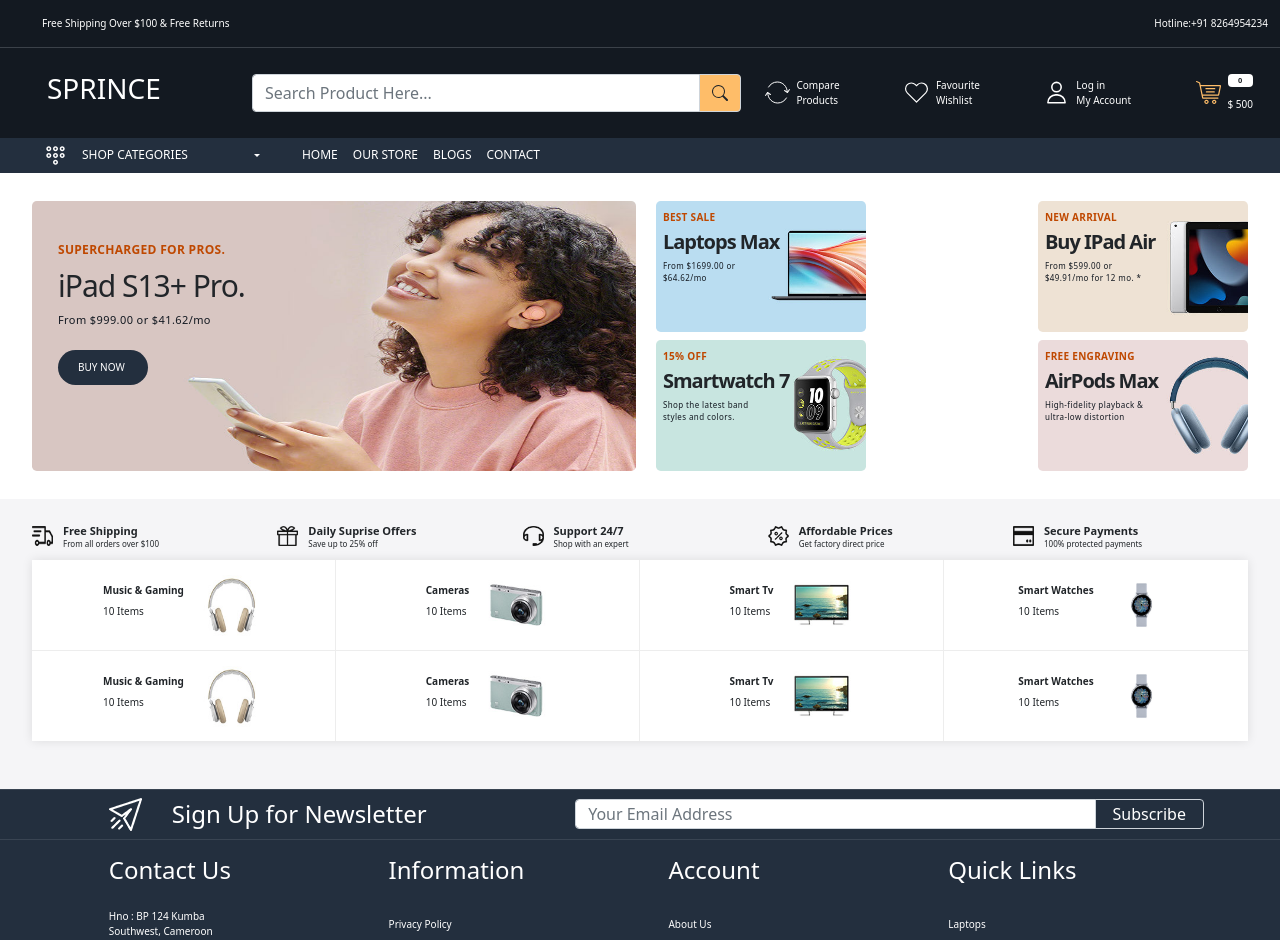
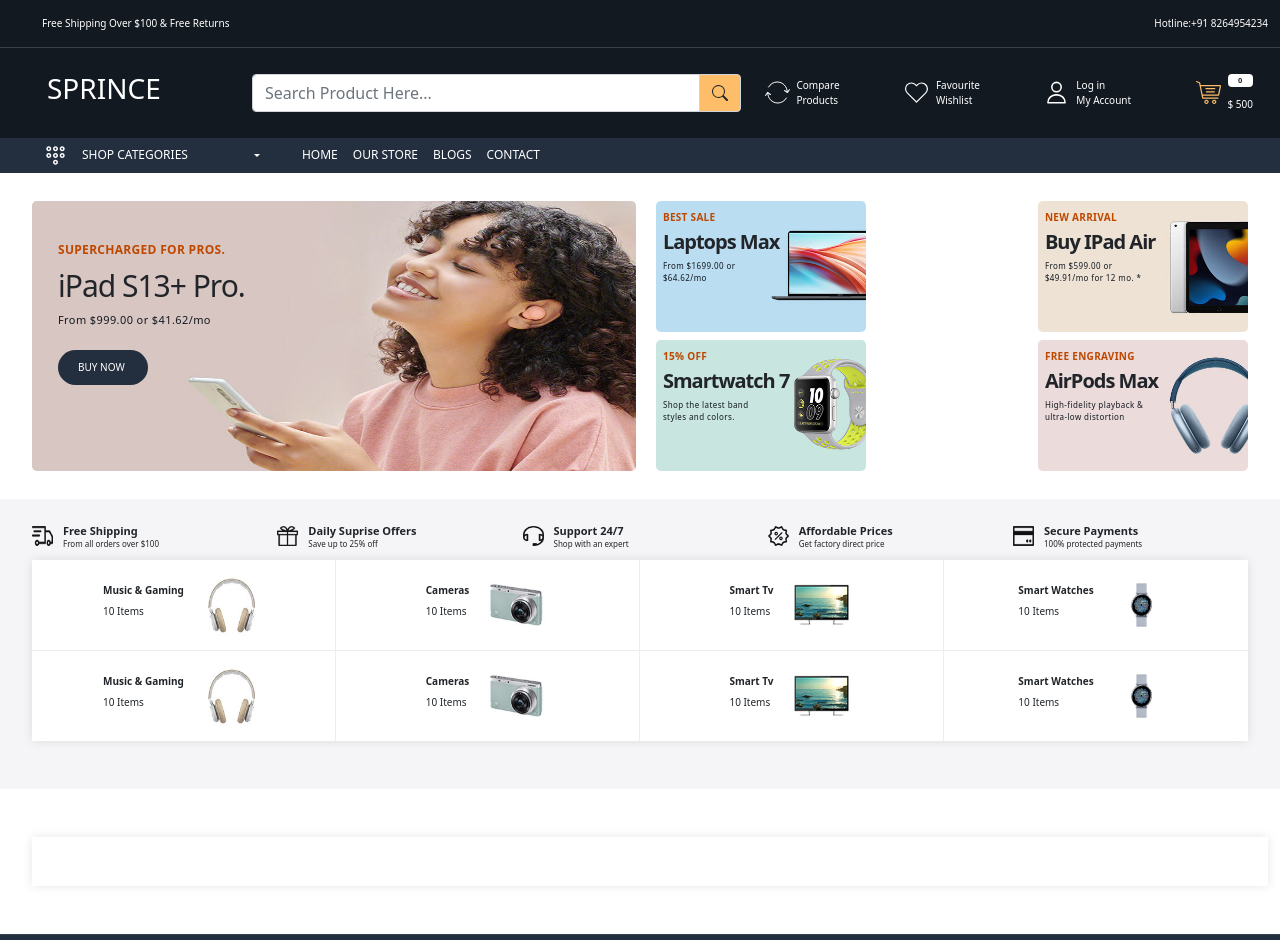
Before and after one commit to SANCOMICS/My-Commerce, a React (Create React App) app: page / in a window 1280 px wide. Shown: the top 940 px of the page. Built offline with nearby package versions, Linux system fonts and the light colour scheme.

Commit message:
body fourth
body fourth begins, first marquee

```diff
--- a/src/App.css
+++ b/src/App.css
@@ -11,6 +11,11 @@
   --color-bf4800: #bf4800;
   --color-f5f5f7: #f5f5f7;
   --color-ededed: #ededed;
+}
+.card-wrapper{
+  background-color: white;
+  box-shadow: 0 0 10px #0000001a;
+  padding: 15px;
 }
 body{
   font-family: "Rubik", sans-serif;
--- a/src/pages/Home.js
+++ b/src/pages/Home.js
@@ -1,5 +1,6 @@
 import React from 'react'
 import{Link} from 'react-router-dom'
+import marquee from 'react-fast-marquee'
 
 const Home = () => {
   return (
@@ -188,6 +189,17 @@
         </div>
 
       </section>
+      <section className='marquee-wrapper py-5'>
+        <div className='container-xxl'>
+          <div className='row'>
+            <div className='col-12'>
+              <div className='marquee-inner-wrapper card-wrapper'>
+                <marquee>i am some text</marquee>
+              </div>
+            </div>
+          </div>
+        </div>
+      </section>
     </>
   )
 }
```
